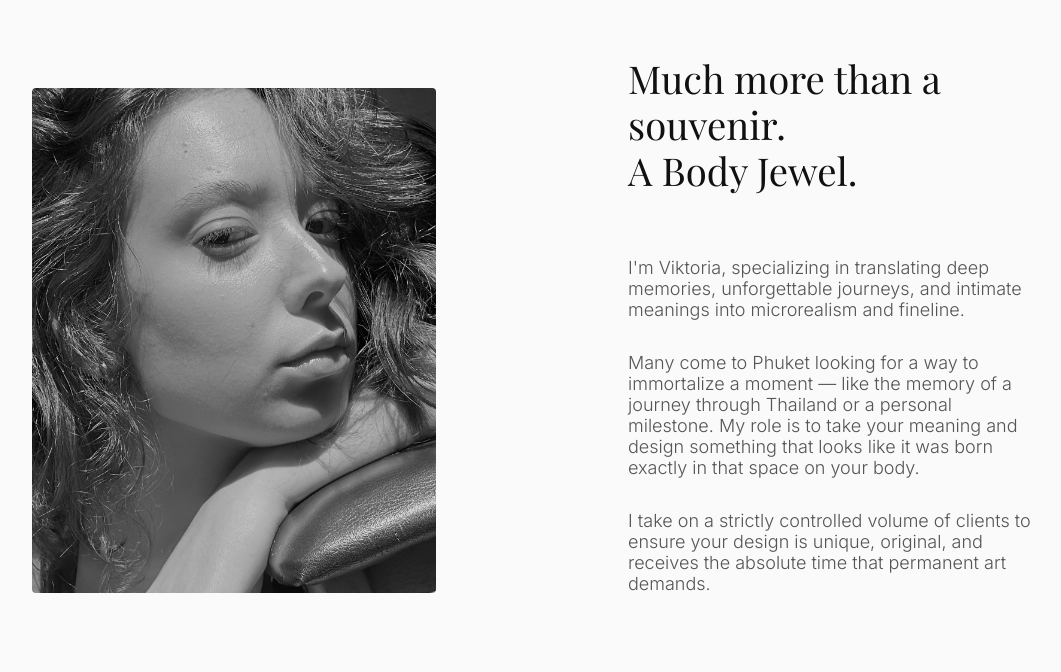
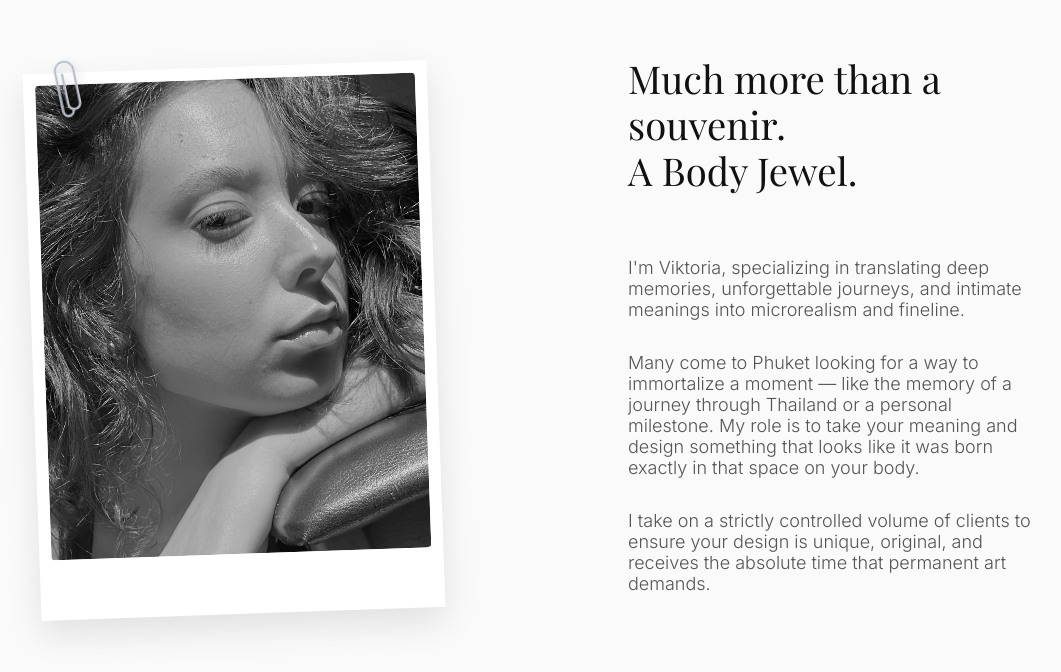
Before and after one commit to Rafargb/vicktatoo, a React (Vite) app: page / in a window 1280 px wide. Shown: the part 3870-4542 px from the top of the page, without its empty margins (108-1169 px from the left). Built offline with nearby package versions, Linux system fonts and the light colour scheme; no server answers; the database is empty; a web font is replaced by a local one.

Commit message:
Add polaroid frame and paperclip to About profile photo

```diff
--- a/src/components/About.css
+++ b/src/components/About.css
@@ -22,8 +22,6 @@
 .about-image-wrapper {
   width: 100%;
   aspect-ratio: 4/5;
-  overflow: hidden;
-  border-radius: 4px;
 }
 
 .about-image {
@@ -33,7 +31,7 @@
   transition: transform 0.5s ease;
 }
 
-.about-image-wrapper:hover .about-image {
+.polaroid-frame:hover .about-image {
   transform: scale(1.05);
 }
 
@@ -57,3 +55,41 @@
   font-style: italic;
   font-size: 1.25em;
 }
+
+.polaroid-frame {
+  background-color: #ffffff;
+  padding: 12px 12px 60px 12px;
+  box-shadow: 0 15px 35px rgba(0, 0, 0, 0.1);
+  transform: rotate(-2deg);
+  transition: transform 0.4s ease;
+  position: relative;
+  display: inline-block;
+  width: 100%;
+}
+
+.polaroid-frame:hover {
+  transform: rotate(0deg) scale(1.02);
+}
+
+.polaroid-image-container {
+  width: 100%;
+  aspect-ratio: 4/5;
+  overflow: hidden;
+  border-radius: 4px;
+}
+
+.paperclip {
+  position: absolute;
+  top: -25px;
+  left: 25px;
+  width: 40px;
+  height: 80px;
+  z-index: 2;
+  transform: rotate(-10deg);
+}
+
+.paperclip svg {
+  width: 100%;
+  height: 100%;
+  filter: drop-shadow(2px 4px 4px rgba(0,0,0,0.15));
+}
--- a/src/components/About.jsx
+++ b/src/components/About.jsx
@@ -10,7 +10,17 @@ const About = () => {
       <div className="container">
         <div className="about-grid">
           <div className="about-image-wrapper fade-in">
-            <img src="/IMG_6802.jpg" alt="Viktoria - Specialist" className="about-image" loading="lazy" />
+            <div className="polaroid-frame">
+              <div className="paperclip">
+                <svg viewBox="0 0 40 100" fill="none" xmlns="http://www.w3.org/2000/svg">
+                  <path d="M21 78.5C21 82.0899 18.0899 85 14.5 85C10.9101 85 8 82.0899 8 78.5V28.5C8 22.1487 13.1487 17 19.5 17C25.8513 17 31 22.1487 31 28.5V70.5C31 74.6421 27.6421 78 23.5 78C19.3579 78 16 74.6421 16 70.5V32.5" stroke="#D1D5DB" strokeWidth="3" strokeLinecap="round"/>
+                  <path d="M21 78.5C21 82.0899 18.0899 85 14.5 85C10.9101 85 8 82.0899 8 78.5V28.5C8 22.1487 13.1487 17 19.5 17C25.8513 17 31 22.1487 31 28.5V70.5C31 74.6421 27.6421 78 23.5 78C19.3579 78 16 74.6421 16 70.5V32.5" stroke="#9CA3AF" strokeWidth="1" strokeLinecap="round"/>
+                </svg>
+              </div>
+              <div className="polaroid-image-container">
+                <img src="/IMG_6802.jpg" alt="Viktoria - Specialist" className="about-image" loading="lazy" />
+              </div>
+            </div>
           </div>
           <div className="about-content fade-in delay-1">
             <h2 className="about-title" dangerouslySetInnerHTML={{ __html: t('about', 'title') }}></h2>
```
